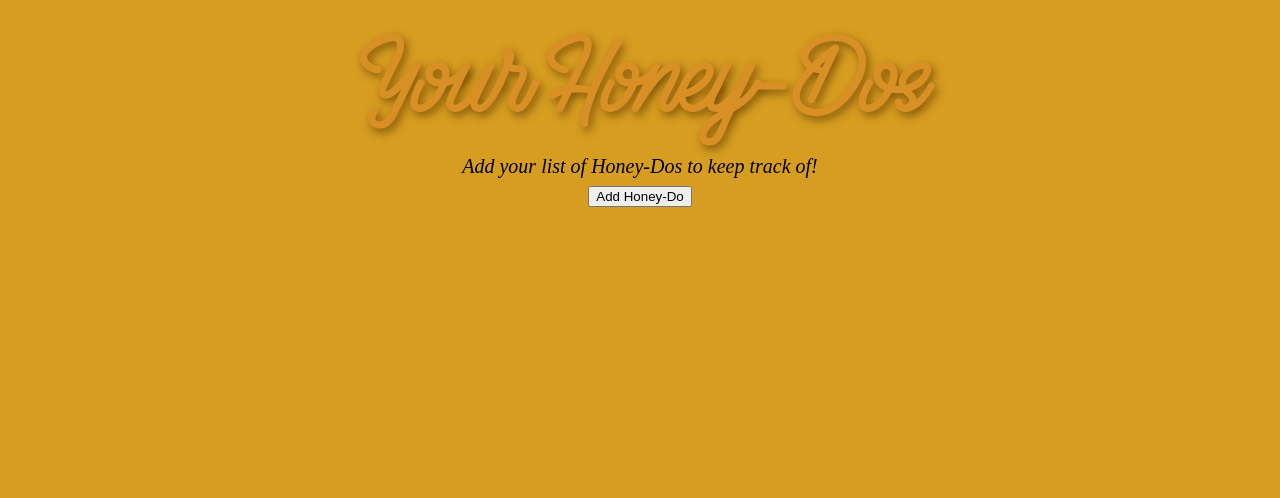
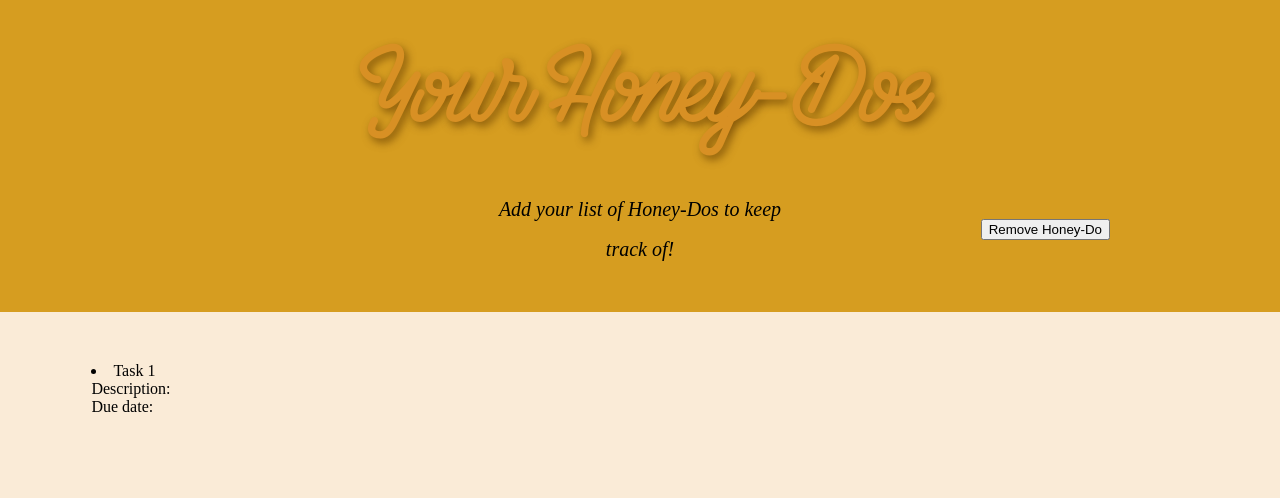
Before and after one commit to aggartman/ToDoList, a plain HTML site: page index.html in a window 1280 px wide. Drawn offline with Linux system fonts and the light colour scheme.

Commit message:
Add additionalgraphics, button, and start the container work for the Task section

```diff
--- a/index.html
+++ b/index.html
@@ -12,7 +12,23 @@
         <h2 class="pageTitle">Your Honey-Dos</h2>
         <p class="about">Add your list of Honey-Dos to keep track of!</p>
         <button class="addTask">Add Honey-Do</button>
+        <button class="addTask removeTask">Remove Honey-Do</button>
 
+    </div>
+    <div id="container">
+        <div id="content">
+            <div class="list">
+                <li>
+                    Task 1
+                    <p>Description: </p>
+                    <p>Due date:</p>
+                </li>
+            </div>
+            <div class="list 2"></div>
+            <div class="list 3"></div>
+            <div class="list 4"></div>
+            <div class="list 5"></div>
+        </div>
     </div>
     <script src="scripts/main.js"></script>
 </body>
--- a/styles/styles.scss
+++ b/styles/styles.scss
@@ -36,13 +36,19 @@ footer, header, hgroup, menu, nav, section {
 }
 
 body {
-    background-color: rgb(214, 157, 32);
+    background-color: antiquewhite;
 }
 #header {
+    display: grid;
+    grid-template-columns: 20px 150px repeat(3, minmax(10px, 1fr)) 150px 20px;
+    grid-template-rows: 10px repeat(2, minmax(10px, 1fr)) 10px;
+    background-color: rgb(214, 157, 32);
     align-items: center;
     text-align: center;
 }
 .pageTitle {
+    grid-column: 3 / 6;
+    grid-row: 2 / 3;
     font-family: HoneyBee-Regular;
     font-size: 7rem;
     // color: rgba(167, 100, 0, 0.877);
@@ -50,8 +56,32 @@ body {
     text-shadow: 3px 4px 8px rgba(104, 62, 0, 0.726);
 }
 .about {
+    grid-column: 4;
+    grid-row: 3 / 4;
     font-size: 1.25rem;
     font-style: italic;
     line-height: 200%;
 
 }
+.addTask {
+    grid-column: 5;
+    grid-row: 3;
+    justify-self: end;
+    align-items: flex-end;
+}
+#container {
+    display: grid;
+    grid-template-columns: .25fr repeat(3, minmax(100px, 1fr)) .25fr;
+    grid-template-rows: .5fr repeat(4, minmax(100px, 1fr)) .5fr;
+    justify-content: stretch;
+    align-content: stretch;
+    grid-auto-flow: row;
+}
+#content {
+    grid-column: 2 / 5;
+    grid-row: 2 / 6;
+    display: grid;
+    grid-template-columns: repeat(5, minmax(20px, 1fr));
+    grid-template-rows: repeat(3, minmax(20px, 1fr));
+
+}
```
Also changed, not shown: styles/styles.css, 1 other file.
